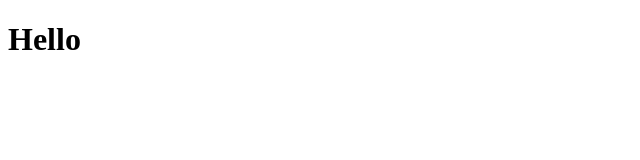
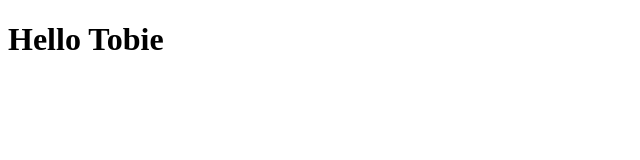
Before and after one commit to hungnq22041994/coursera-test, a plain HTML site: page site/index.html in a window 1280 px wide. Shown: the whole page, without its empty margins (0-640 px from the left). Drawn offline with Linux system fonts and the light colour scheme.

Commit message:
fix index.html

```diff
--- a/site/index.html
+++ b/site/index.html
@@ -5,6 +5,6 @@
   <title>Document</title>
 </head>
 <body>
-  <h1>Hello</h1>
+  <h1>Hello Tobie</h1>
 </body>
 </html>
```
